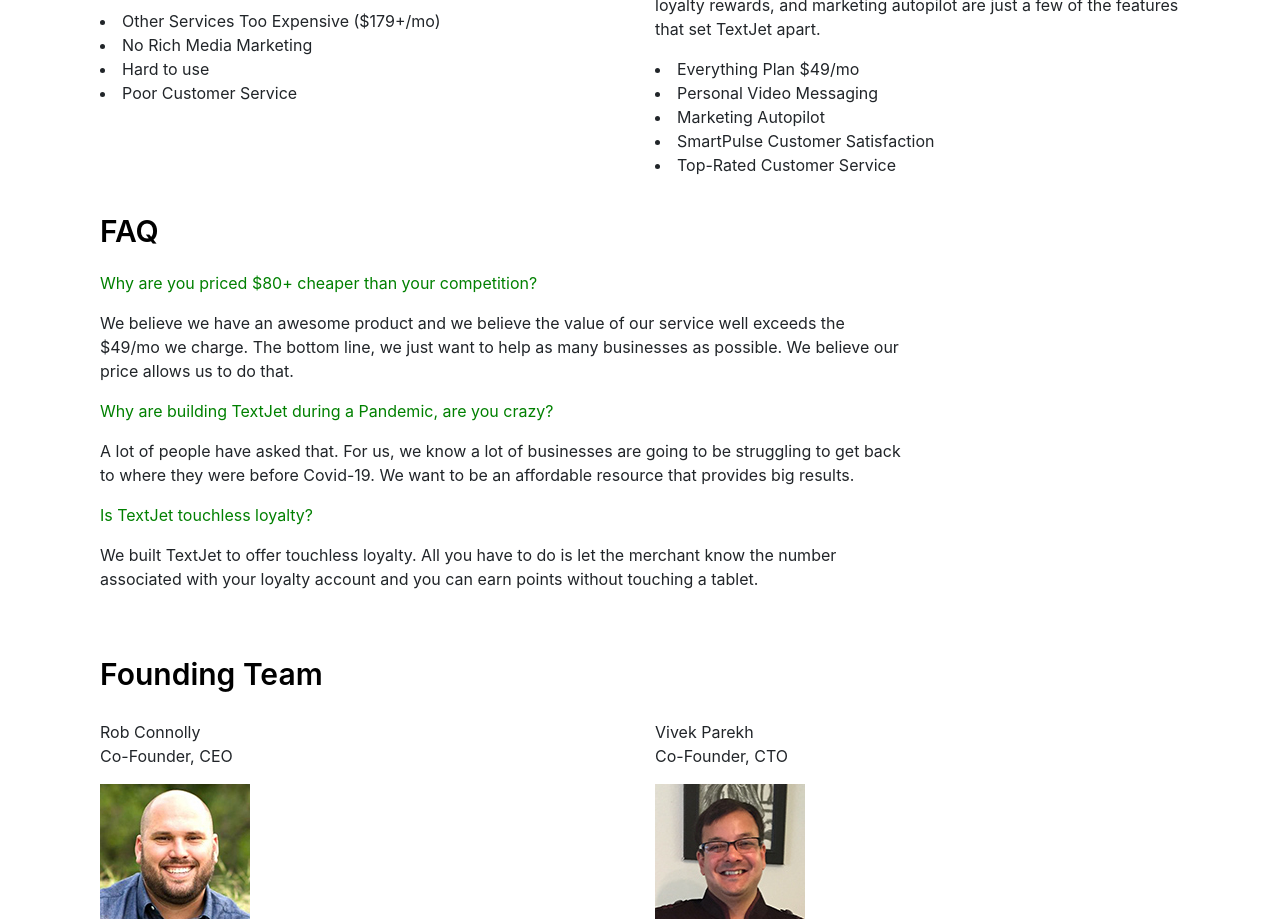
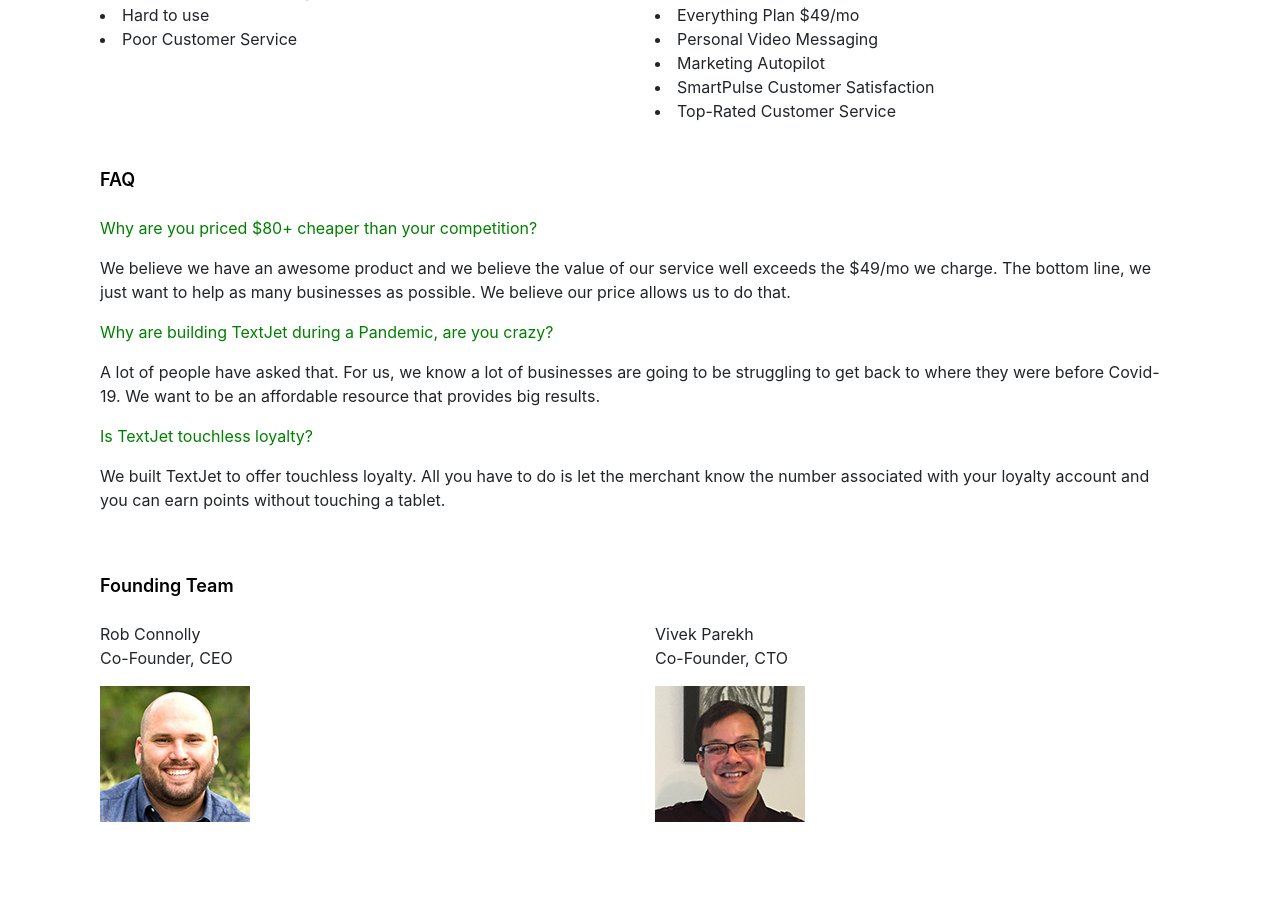
Before and after one commit to grobconnolly/onepager, a plain HTML site: page index.html in a window 1280 px wide. Shown: the part 1337-2256 px from the top of the page. After the commit the page ends 2159 px from the top, so only its background shows below. Drawn offline with nearby package versions, Linux system fonts and the light colour scheme.

Commit message:
more changes

```diff
--- a/index.html
+++ b/index.html
@@ -121,20 +121,20 @@
 
         <div class="container">
             <div class="row">
-                <div class="col-9">
+                <div class="col-12">
                     <p class="subjectTitle2">FAQ</p>
                     <p class="faqTitle">Why are you priced $80+ cheaper than your competition?</p>
                     <p class='faqQuestion'>We believe we have an awesome product and we believe the value of our service well exceeds the $49/mo we charge. The bottom line, we just want to help as many businesses as possible. We believe our price allows us to do that.</p>
                 </div>
             </div>
             <div class="row">
-                <div class="col-9">
+                <div class="col-12">
                     <p class="faqTitle">Why are building TextJet during a Pandemic, are you crazy?  </p>
                     <p class='subContent'>A lot of people have asked that. For us, we know a lot of businesses are going to be struggling to get back to where they were before Covid-19. We want to be an affordable resource that provides big results.</p>
                 </div>
             </div>
             <div class="row">
-                <div class="col-9">
+                <div class="col-12">
                     <p class="faqTitle">Is TextJet touchless loyalty?</p>
                     <p class='subContent'>We built TextJet to offer touchless loyalty. All you have to do is let the merchant know the number associated with your loyalty account and you can earn points without touching a tablet.</p>
                 </div>
--- a/style.css
+++ b/style.css
@@ -110,6 +110,10 @@ font-weight: 500;
       }
   }
 
+  .subjectTitle2 {
+      font-size: 18px;
+  }
+
   @media only screen and (min-width: 600px) {
     .textjetLogo {
         width: 15%;
```
